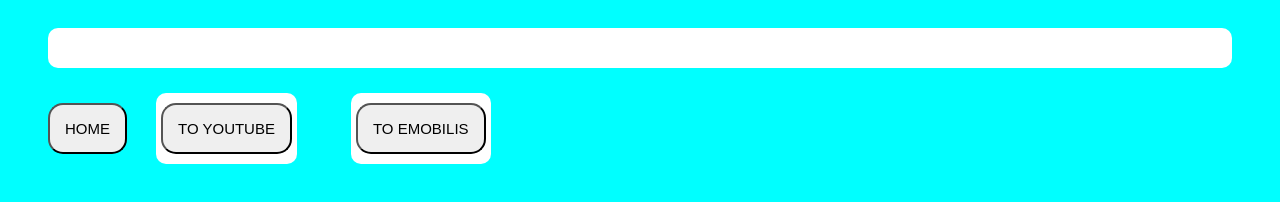
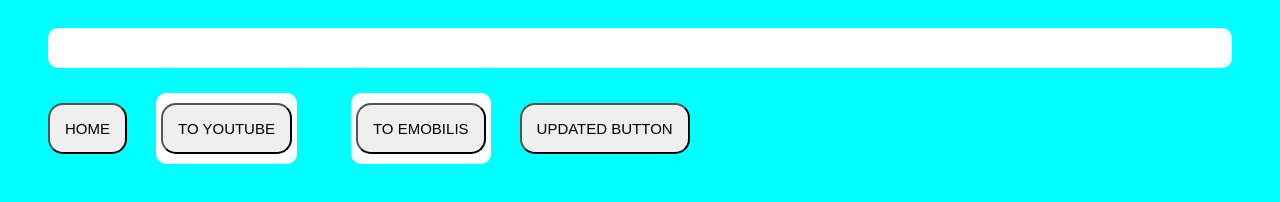
Before and after one commit to brevan12/univerty_website, a plain HTML site: page index.html in a window 1280 px wide. Shown: the part 1269-1471 px from the top of the page. Drawn offline with Linux system fonts and the light colour scheme.

Commit message:
Added a button in the index.html file

```diff
--- a/index.html
+++ b/index.html
@@ -76,5 +76,6 @@ How may we be of any help to you?</P>
 <a href="https://emobilis.ac.ke" target="_blank">
 <button>TO EMOBILIS</button>
     </a>
+<button>UPDATED BUTTON</button>
 </body>
 </html>
```
